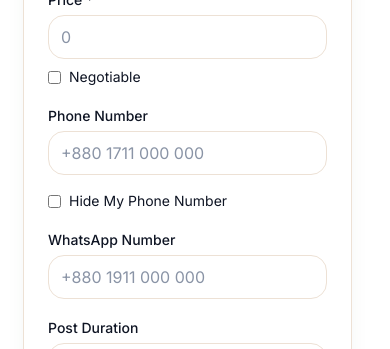
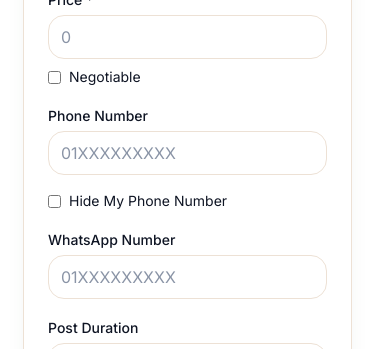
Before and after one commit to mrmamshad/esawda, a Next.js app: page /post/product in a window 390 px wide. Shown: the part 2160-2509 px from the top of the page. Built offline with nearby package versions, Linux system fonts and the light colour scheme; no server answers.

Commit message:
feat(forms): shared BD phone lib, per-field errors on phone/whatsapp/images, live hints

```diff
--- a/src/app/shop/(panel)/ads/new/AdForm.tsx
+++ b/src/app/shop/(panel)/ads/new/AdForm.tsx
@@ -10,6 +10,7 @@ import Image from 'next/image';
 import Link from 'next/link';
 import type { Route } from 'next';
 import { api, ApiError } from '@/lib/api';
+import { isValidBdMobile, normalizeBdMobile } from '@/lib/phone';
 import { readToken, saveToken } from '@/lib/auth';
 import type { User } from '@/types/api';
 import { Button } from '@/components/ui/Button';
@@ -214,7 +215,7 @@ function validateImages(files: File[]): string | null {
       if (form.guestName.trim().length < 2) {
         setError('Please enter your name.'); setBusy(false); return;
       }
-      if (!/^01[3-9]\d{8}$/.test(form.guestMobile.trim())) {
+      if (!isValidBdMobile(form.guestMobile.trim())) {
         setErrors({ guestMobile: ['Enter an 11-digit Bangladeshi mobile number, e.g. 01712345678.'] });
         setError('Please fix the highlighted fields.'); setBusy(false); return;
       }
@@ -228,6 +229,15 @@ function validateImages(files: File[]): string | null {
     }
     if (!form.category) {
       setErrors({ category: ['Please choose a category.'] });
+      setError('Please fix the highlighted fields.'); setBusy(false); return;
+    }
+    // Contact numbers are optional, but a half-typed one is never valid.
+    if (form.phone.trim() && !isValidBdMobile(form.phone.trim())) {
+      setErrors({ phone: ['Enter an 11-digit Bangladeshi mobile number, e.g. 01712345678.'] });
+      setError('Please fix the highlighted fields.'); setBusy(false); return;
+    }
+    if (form.whatsapp.trim() && !isValidBdMobile(form.whatsapp.trim())) {
+      setErrors({ whatsapp: ['Enter an 11-digit Bangladeshi mobile number, e.g. 01712345678.'] });
       setError('Please fix the highlighted fields.'); setBusy(false); return;
     }
     const imgErr = validateImages(featuredImage ? [featuredImage, ...galleryImages] : galleryImages);
@@ -368,11 +378,13 @@ function validateImages(files: File[]): string | null {
           // message lands under the right input instead of nowhere.
           const mapped: Record<string, string[]> = {};
           for (const [k, v] of Object.entries(err.fields)) {
+            // images.0 / images.3 … → the Images card.
             const target =
               k === 'username' ? 'guestName'
               : k === 'password' ? 'guestPassword'
+              : k === 'images' || k.startsWith('images.') ? 'images'
               : k;
-            mapped[target] = v;
+            mapped[target] = [...(mapped[target] ?? []), ...v];
             if (k === 'phone' && mode === 'public' && !readToken()) mapped['guestMobile'] = v;
           }
           setErrors(mapped);
@@ -439,11 +451,14 @@ function validateImages(files: File[]): string | null {
                       placeholder="01XXXXXXXXX"
                       value={form.guestMobile}
                       onChange={(e) => {
-                        const v = e.target.value.replace(/\D/g, '').slice(0, 11);
+                        const v = normalizeBdMobile(e.target.value);
                         setForm((s) => ({ ...s, guestMobile: v, ...(s.phone ? {} : { phone: v }) }));
                       }}
                       className={inp}
                     />
+                    {form.guestMobile.length > 0 && !isValidBdMobile(form.guestMobile) && (
+                      <p className="mt-1 text-xs font-medium text-red-600">11 digits, starts with 013–019.</p>
+                    )}
                   </Row>
                   <Row label="Password *" error={errors.guestPassword?.[0]}>
                     <PasswordInput
@@ -582,10 +597,16 @@ function validateImages(files: File[]): string | null {
                 <Row label="Phone Number" error={errors.phone?.[0]}>
                   <input
                     type="tel"
-                    placeholder="+880 1711 000 000"
-                    value={form.phone} onChange={set('phone')}
+                    inputMode="numeric" autoComplete="tel"
+                    placeholder="01XXXXXXXXX"
+                    maxLength={11}
+                    value={form.phone}
+                    onChange={(e) => setForm((s) => ({ ...s, phone: normalizeBdMobile(e.target.value) }))}
                     className={inp}
                   />
+                  {form.phone.length > 0 && !isValidBdMobile(form.phone) && (
+                    <p className="mt-1 text-xs font-medium text-red-600">11 digits, starts with 013–019.</p>
+                  )}
                 </Row>
               </div>
 
@@ -594,13 +615,19 @@ function validateImages(files: File[]): string | null {
                 Hide My Phone Number
               </label>
 
-              <Row label="WhatsApp Number">
+              <Row label="WhatsApp Number" error={errors.whatsapp?.[0]}>
                 <input
                   type="tel"
-                  placeholder="+880 1911 000 000"
-                  value={form.whatsapp} onChange={set('whatsapp')}
+                  inputMode="numeric" autoComplete="tel"
+                  placeholder="01XXXXXXXXX"
+                  maxLength={11}
+                  value={form.whatsapp}
+                  onChange={(e) => setForm((s) => ({ ...s, whatsapp: normalizeBdMobile(e.target.value) }))}
                   className={inp}
                 />
+                {form.whatsapp.length > 0 && !isValidBdMobile(form.whatsapp) && (
+                  <p className="mt-1 text-xs font-medium text-red-600">11 digits, starts with 013–019.</p>
+                )}
               </Row>
 
               <Row label="Post Duration" hint={`Listing stays live for ${form.duration_days || '30'} days from posting`}>
@@ -643,6 +670,7 @@ function validateImages(files: File[]): string | null {
 
             {/* Images ──────────────────────────────────────────────── */}
             <Card title="Images">
+              {errors.images?.[0] && <p className="text-xs font-medium text-danger">{errors.images[0]}</p>}
               <Uploader
                 label="Click to browse & Upload Featured Image"
                 hint="JPG, PNG or WebP up to 5MB — recommended size 810×450. iPhone HEIC photos are not accepted."
--- a/src/components/shop/v2/ShopApplyForm.tsx
+++ b/src/components/shop/v2/ShopApplyForm.tsx
@@ -7,6 +7,7 @@ import type { Route } from 'next';
 import { useRouter } from 'next/navigation';
 import { api, ApiError } from '@/lib/api';
 import { env } from '@/lib/env';
+import { isValidBdMobile, normalizeBdMobile } from '@/lib/phone';
 import { saveToken } from '@/lib/auth';
 import { Button } from '@/components/ui/Button';
 import { PasswordInput } from '@/components/forms/PasswordInput';
@@ -32,11 +33,6 @@ function parseCategories(raw: unknown): string[] {
     } catch { /* fall through to delimiter split */ }
   }
   return t.split(/[\n,]+/).map((s) => s.trim()).filter(Boolean);
-}
-
-/** Bangladeshi mobile: 11 digits starting 013-019. */
-export function isValidBdMobile(v: string): boolean {
-  return /^01[3-9]\d{8}$/.test(v);
 }
 
 /**
@@ -320,7 +316,7 @@ export function ShopApplyForm({
           <input
             className={field}
             value={ownerPhone}
-            onChange={e => setOwnerPhone(e.target.value.replace(/\D/g, '').slice(0, 11))}
+            onChange={e => setOwnerPhone(normalizeBdMobile(e.target.value))}
             inputMode="numeric"
             autoComplete="tel"
             placeholder="01XXXXXXXXX"
--- /dev/null
+++ b/src/lib/phone.ts
@@ -0,0 +1,19 @@
+/**
+ * Bangladeshi mobile helpers — single source of truth for every phone
+ * field (guest signup, listing contact, WhatsApp, shop owner).
+ *
+ * - `normalizeBdMobile`: keeps digits only, converts +880/880 country-code
+ *   form to the local 01XXXXXXXXX form, caps at 11 chars. Safe to run on
+ *   every keystroke (never mangles a valid prefix mid-typing).
+ * - `isValidBdMobile`: strict 11-digit 013–019 check for submit-time gates
+ *   and inline hints.
+ */
+export function normalizeBdMobile(raw: string): string {
+  let d = raw.replace(/\D/g, '');
+  if (/^8801[3-9]\d{8}$/.test(d)) d = '0' + d.slice(3);
+  return d.slice(0, 11);
+}
+
+export function isValidBdMobile(v: string): boolean {
+  return /^01[3-9]\d{8}$/.test(v);
+}
```
